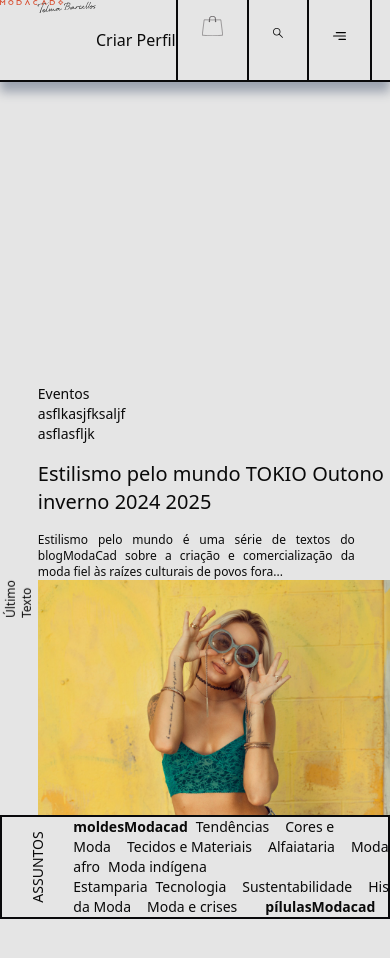
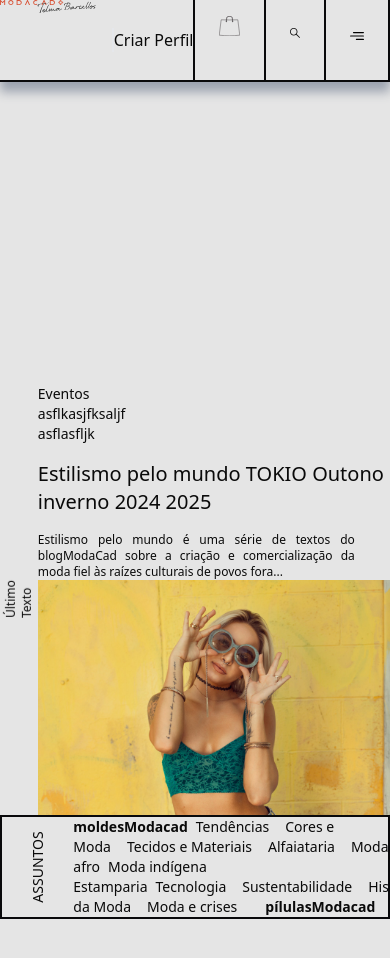
Before and after one commit to devthiagolinch/modacadFront, a React (Vite) app: page / in a window 390 px wide. Shown: the top 958 px of the page. Built offline with nearby package versions, Linux system fonts and the light colour scheme.

Commit message:
header responsive fix#01

```diff
--- a/src/components/header.tsx
+++ b/src/components/header.tsx
@@ -5,11 +5,11 @@ import pesquisaicon from "../assets/icons/pesquisa.svg"
 
 export function Header() {
     return (
-        <div className="flex fixed w-full lg:items-center lg:w-[100%]  border-b-2 border-zinc-950 bg-neutral-200
+        <div className="flex fixed lg:items-center w-[100%]  border-b-2 border-zinc-950 bg-neutral-200
         shadow-[0_10px_10px_0] shadow-gray-400
         ">
 
-            <div className="flex w-full relative">
+            <div className="flex w-full justify-between relative">
 
                 <div className=" lg:flex-1" >
                     <img className="w-24 md:w-96" src={telmaLogo}/>
@@ -18,7 +18,7 @@ export function Header() {
 
                 <nav className="flex items-center">
                     <a href="" className="hidden lg:flex font-medium text-sm border-2 border-r-0 border-b-0 border-t-0 border-zinc-950 w-50 h-20 px-5 py-7 ">Meu Perfil</a>
-                    <a href="" className="font-normal lg:font-medium lg:text-sm lg:border-2 lg:border-r-0 lg:border-b-0 lg:border-t-0 lg:border-zinc-950 sm:w-50 sm:h-20 lg:px-5 lg:py-7 ">Criar Perfil</a>
+                    <a href="" className="font-normal border-l-2 lg:font-medium lg:text-sm lg:border-2 lg:border-r-0 lg:border-b-0 lg:border-t-0 lg:border-zinc-950 md:w-50 md:h-20 lg:px-5 lg:py-7 ">Criar Perfil</a>
                     <a href="" className="font-medium text-sm border-2 border-r-0 border-b-0 border-t-0 border-zinc-950 w-50 h-20 px-6 py-4 ">
                         <img src={shopIcon} alt=""  className="h-5 lg:h-10" />
                     </a>
```
